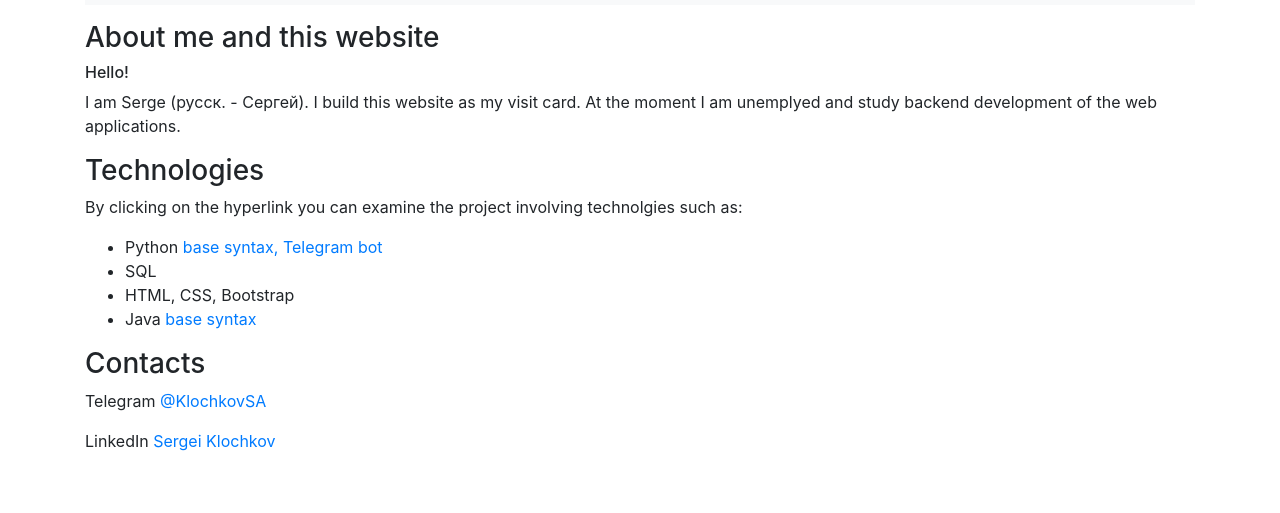
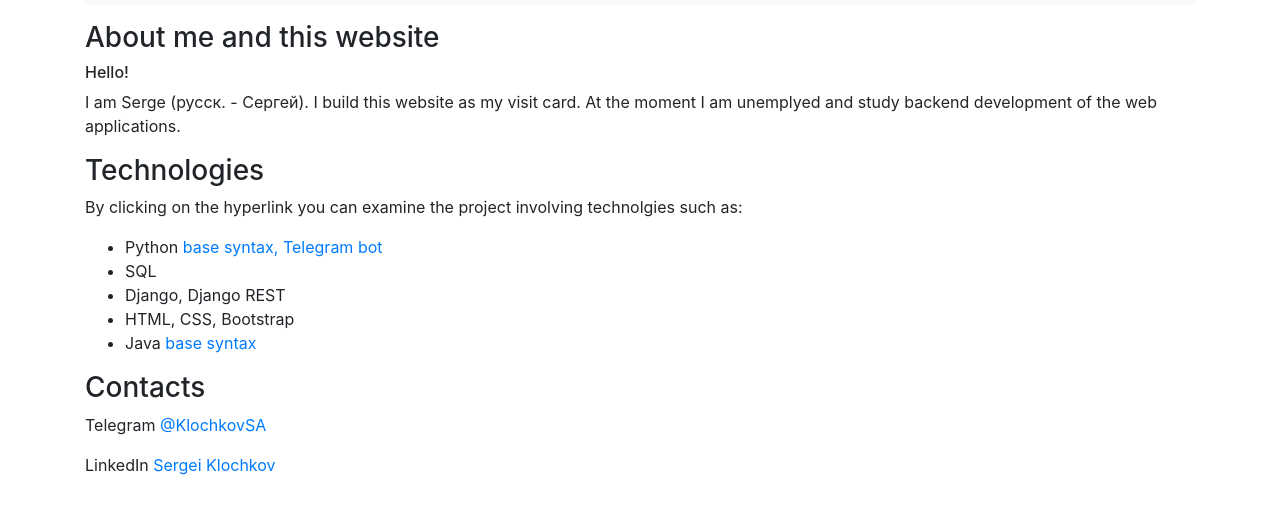
Before and after one commit to KlochkovSA/KlochkovSA.github.io, a plain HTML site: page index.html in a window 1280 px wide. Shown: the part 51-564 px from the top of the page. Drawn offline with nearby package versions, Linux system fonts and the light colour scheme.

Commit message:
Update index.html

```diff
--- a/index.html
+++ b/index.html
@@ -49,6 +49,7 @@
                      <a href="https://github.com/KlochkovSA/homework_bot" target="_blank"> Telegram bot</a>
           </li>
           <li>SQL</li>
+          <li>Django, Django REST</li>
           <li>HTML, CSS, Bootstrap</li>
           <li>Java <a href="https://github.com/KlochkovSA/Finance-advisor" target="_blank">base syntax</a></li>
         </ul>
```
